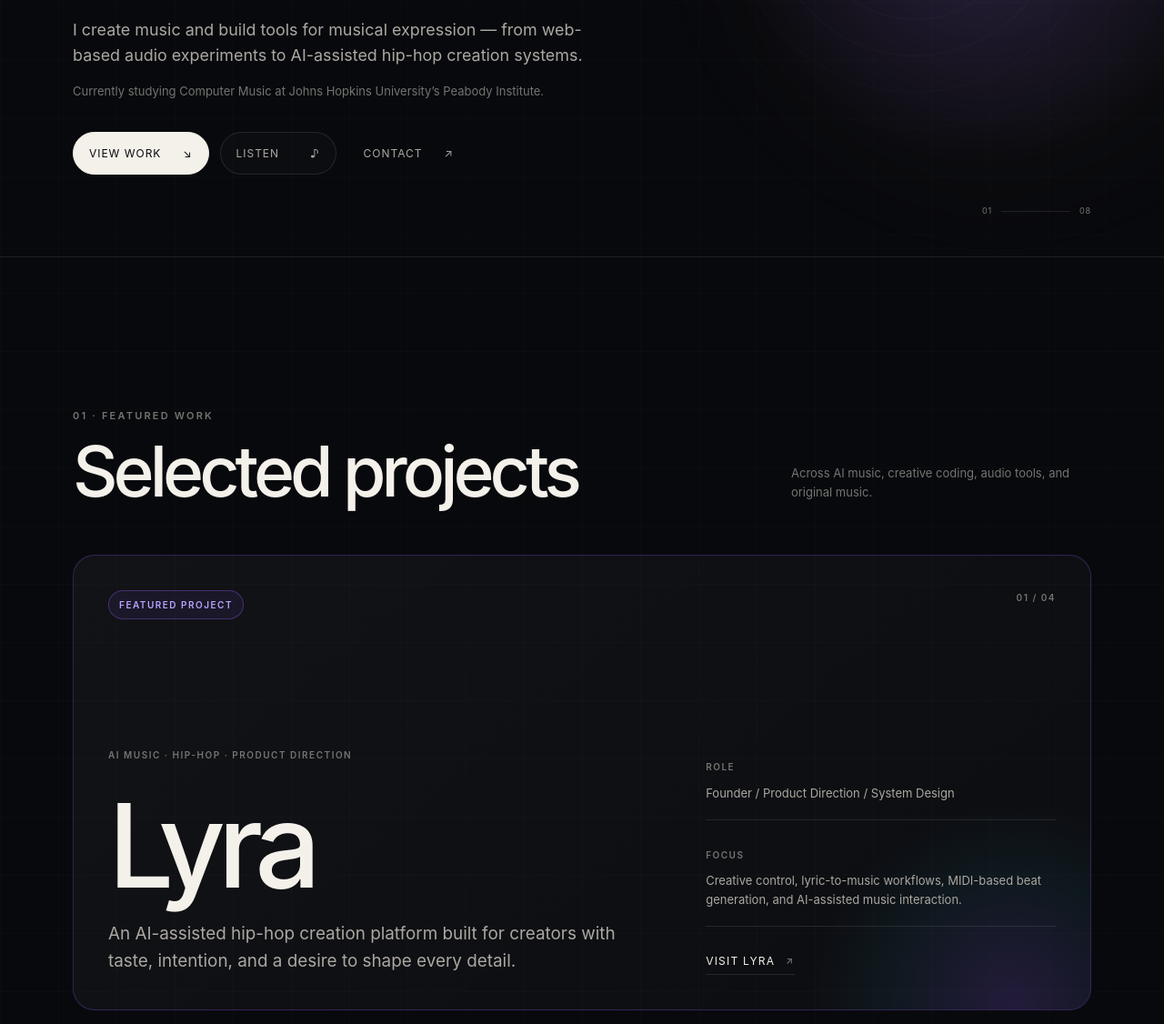
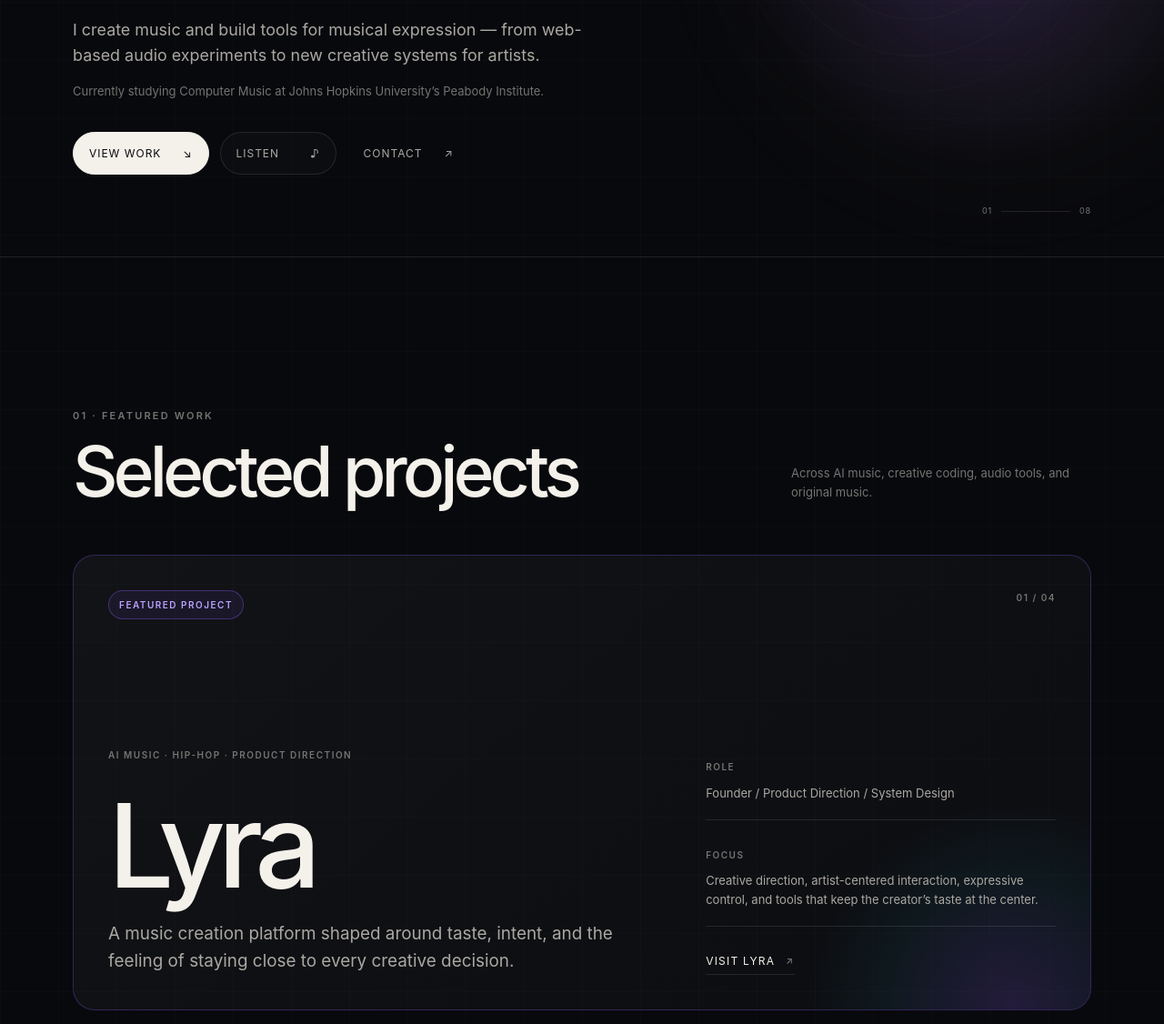
Before and after one commit to chenyehimself/chenyehimself.github.io, a plain HTML site: page index.html in a window 1280 px wide. Shown: the part 574-1700 px from the top of the page at 91% size. Drawn offline with Linux system fonts and the light colour scheme.

Commit message:
Refine Lyra public positioning

```diff
--- a/index.html
+++ b/index.html
@@ -42,7 +42,7 @@
         <p class="hero-statement">Music, code, and <em>creative systems.</em></p>
         <p class="hero-copy">
           I create music and build tools for musical expression — from web-based audio
-          experiments to AI-assisted hip-hop creation systems.
+          experiments to new creative systems for artists.
         </p>
         <p class="hero-school">Currently studying Computer Music at Johns Hopkins University’s Peabody Institute.</p>
         <div class="button-row">
@@ -80,8 +80,8 @@
                 <p class="project-label">AI Music · Hip-Hop · Product Direction</p>
                 <h3>Lyra</h3>
                 <p class="project-description">
-                  An AI-assisted hip-hop creation platform built for creators with taste,
-                  intention, and a desire to shape every detail.
+                  A music creation platform shaped around taste, intent, and the feeling
+                  of staying close to every creative decision.
                 </p>
               </div>
               <div class="project-details">
@@ -91,7 +91,7 @@
                 </div>
                 <div>
                   <span>Focus</span>
-                  <p>Creative control, lyric-to-music workflows, MIDI-based beat generation, and AI-assisted music interaction.</p>
+                  <p>Creative direction, artist-centered interaction, expressive control, and tools that keep the creator’s taste at the center.</p>
                 </div>
                 <a class="arrow-link" href="https://lyrapro.ai" target="_blank" rel="noreferrer">Visit Lyra <span aria-hidden="true">↗</span></a>
               </div>
@@ -170,7 +170,7 @@
             <p>
               I am a Computer Music student at Johns Hopkins University’s Peabody Institute,
               working across music production, creative coding, audio technology, and
-              AI-assisted music systems.
+              music product design.
             </p>
             <p>
               My work focuses on how technology can expand musical authorship rather than
@@ -213,8 +213,8 @@
           <article class="focus-card">
             <span class="focus-number">03</span>
             <h3>AI Music Systems</h3>
-            <p>Product and system design for AI-assisted music creation, MIDI generation, and creative control interfaces.</p>
-            <ul><li>LLMs</li><li>MIDI</li><li>Prompt Systems</li><li>Music Pipelines</li></ul>
+            <p>Product thinking for music tools that support authorship, taste, and expressive decision-making.</p>
+            <ul><li>Creative Systems</li><li>Artist Tools</li><li>Interaction Design</li><li>Product Direction</li></ul>
           </article>
           <article class="focus-card">
             <span class="focus-number">04</span>
```
